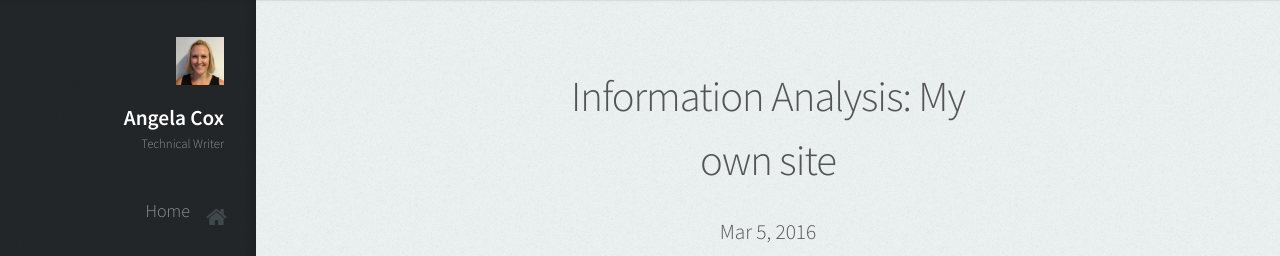
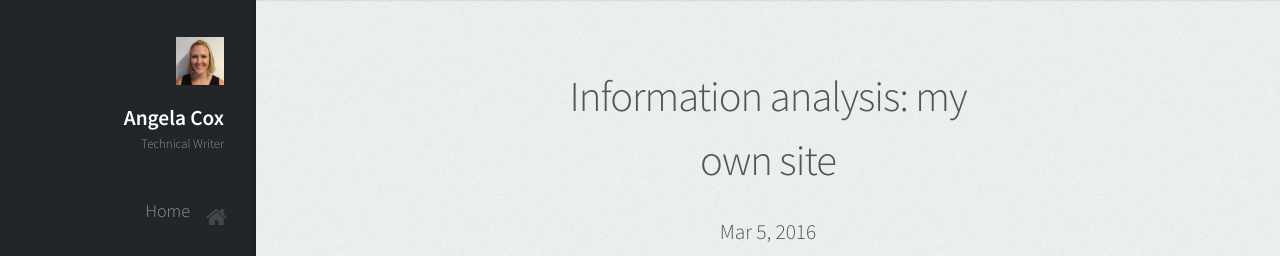
Before and after one commit to AngelaCox/UX-Portfolio, a Jekyll site: the page built from _posts/2016-03-25-information-analysis-my-own-site.markdown, in a window 1280 px wide and 900 px high. Shown: the top 256 px of the window. Built offline with Jekyll 4.4.1, drawn with Linux system fonts in a browser that asks for light colours.

```diff
--- a/_posts/2016-03-25-information-analysis-my-own-site.markdown
+++ b/_posts/2016-03-25-information-analysis-my-own-site.markdown
@@ -1,6 +1,6 @@
 ---
 layout: post
-title:  "Information Analysis: My own site"
+title:  "Information analysis: my own site"
 date:   2016-03-05 20:36:58
 tags:
   - tools
```
